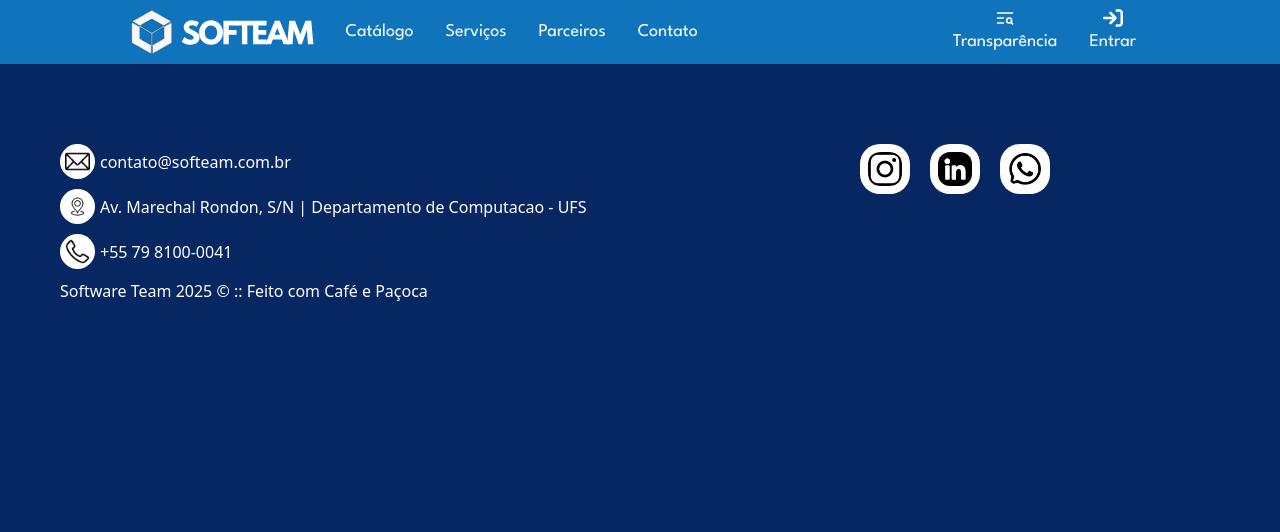
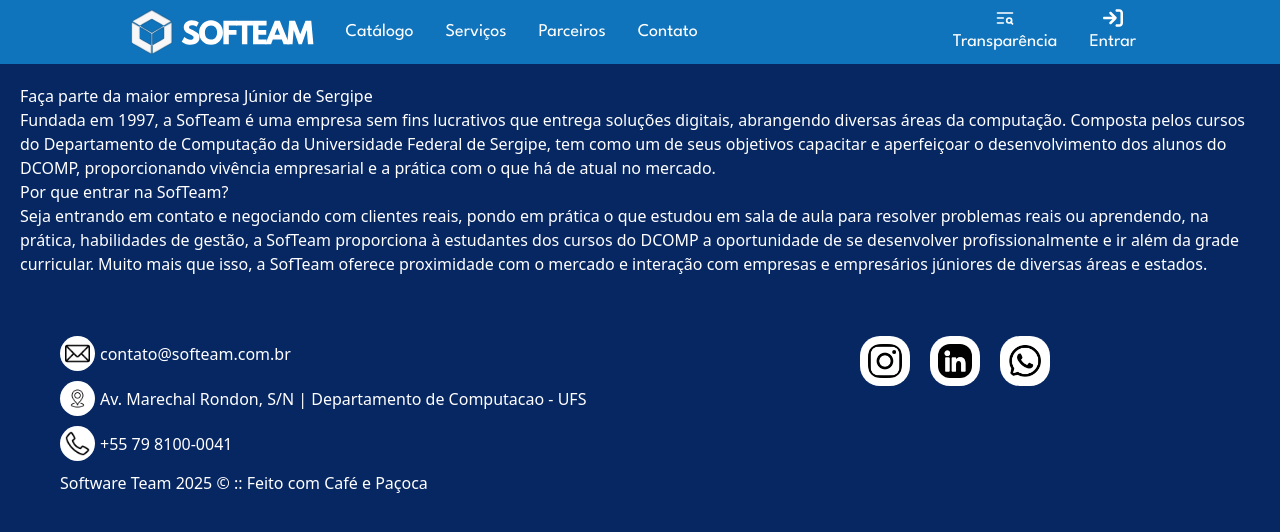
Before and after one commit to softeam-org/landing-page, a Next.js app: page /ps in a window 1280 px wide. Shown: the top 532 px of the page. Built offline with nearby package versions, Linux system fonts and the light colour scheme.

Commit message:
Add main texts

```diff
--- a/app/ps/ps.tsx
+++ b/app/ps/ps.tsx
@@ -4,9 +4,29 @@ function PS(): ReactElement {
     return (
         <div className="container">
             <div className="about">
-                <div className="text"></div>
+                <div className="text">
+                    <h1>Faça parte da maior empresa Júnior de Sergipe</h1>
+                    <p>
+                        Fundada em 1997, a SofTeam é uma empresa sem fins lucrativos que entrega soluções digitais,
+                        abrangendo diversas áreas da computação. Composta pelos cursos do Departamento de Computação
+                        da Universidade Federal de Sergipe, tem como um de seus objetivos capacitar e aperfeiçoar o
+                        desenvolvimento dos alunos do DCOMP, proporcionando vivência empresarial e a prática com o
+                        que há de atual no mercado.
+                    </p>
+
+                </div>
                 <div className="image"></div>
-                <div className="text2"></div>
+
+                <div className="text2">
+                    <h2>Por que entrar na SofTeam?</h2>
+                    <p>
+                        Seja entrando em contato e negociando com clientes reais, pondo em prática o que estudou em sala
+                    de aula para resolver problemas reais ou aprendendo, na prática, habilidades de gestão, a SofTeam
+                    proporciona à estudantes dos cursos do DCOMP a oportunidade de se desenvolver profissionalmente e
+                    ir além da grade curricular. Muito mais que isso, a SofTeam oferece proximidade com o mercado e
+                    interação com empresas e empresários júniores de diversas áreas e estados.
+                    </p>
+                </div>
             </div>
 
 
```
